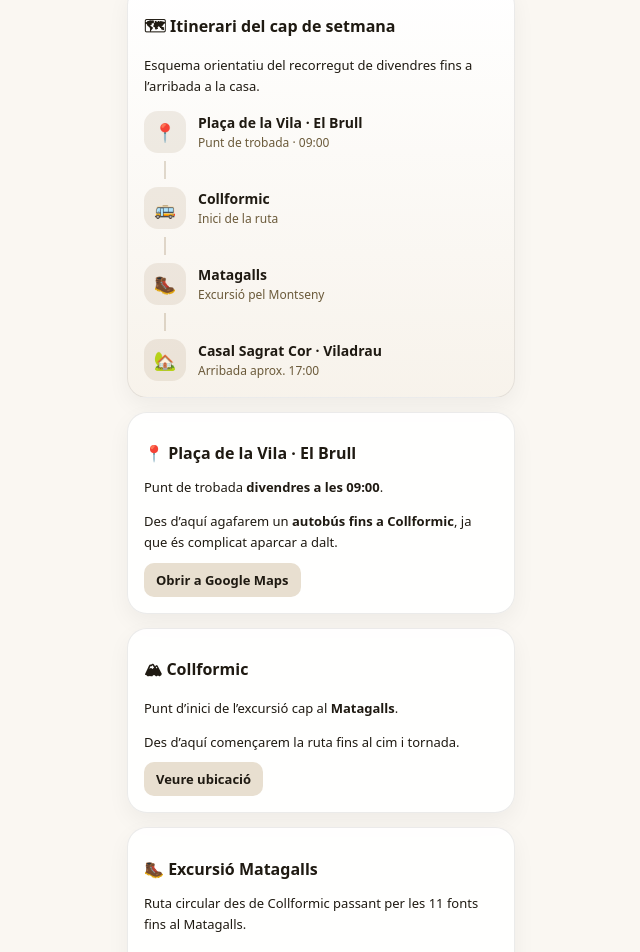
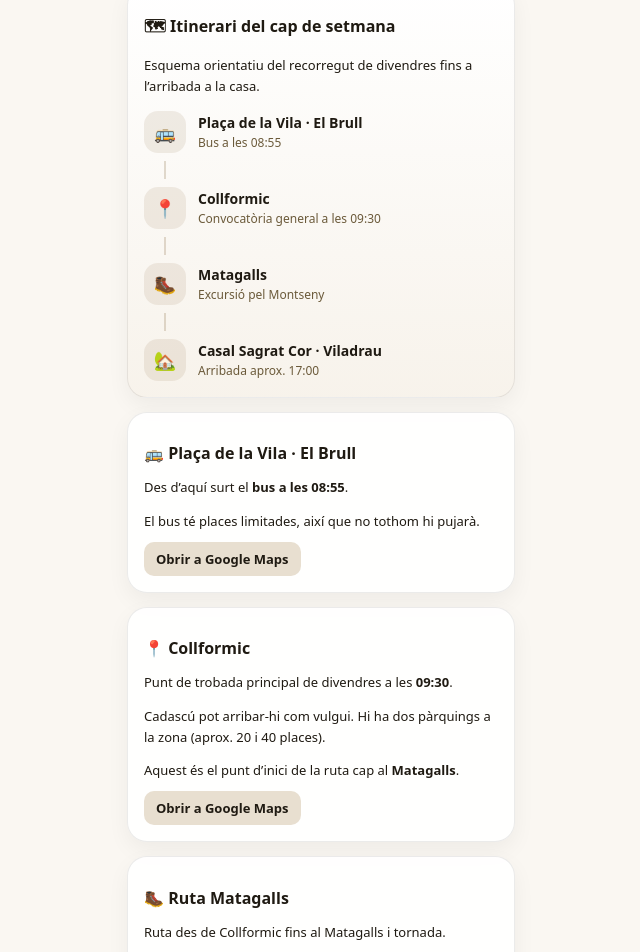
Before and after one commit to xaviroca14/boda-app, a Next.js app: page /llocs in a window 1280 px wide. Shown: the part 96-1048 px from the top of the page, without its empty margins (319-959 px from the left). Built offline with nearby package versions, Linux system fonts and the light colour scheme.

Commit message:
actualitzar programa i llocs collformic

```diff
--- a/src/app/llocs/page.tsx
+++ b/src/app/llocs/page.tsx
@@ -8,25 +8,26 @@ export default function Llocs() {
         <section style={mapCard}>
           <h2 style={h2}>🗺 Itinerari del cap de setmana</h2>
           <p style={text}>
-            Esquema orientatiu del recorregut de divendres fins a l’arribada a la casa.
+            Esquema orientatiu del recorregut de divendres fins a l’arribada a
+            la casa.
           </p>
 
           <div style={routeWrap}>
             <div style={node}>
-              <div style={dot}>📍</div>
+              <div style={dot}>🚌</div>
               <div>
                 <div style={nodeTitle}>Plaça de la Vila · El Brull</div>
-                <div style={nodeText}>Punt de trobada · 09:00</div>
+                <div style={nodeText}>Bus a les 08:55</div>
               </div>
             </div>
 
             <div style={line} />
 
             <div style={node}>
-              <div style={dot}>🚌</div>
+              <div style={dot}>📍</div>
               <div>
                 <div style={nodeTitle}>Collformic</div>
-                <div style={nodeText}>Inici de la ruta</div>
+                <div style={nodeText}>Convocatòria general a les 09:30</div>
               </div>
             </div>
 
@@ -52,22 +53,22 @@ export default function Llocs() {
           </div>
         </section>
 
-        {/* PUNT DE TROBADA */}
+        {/* PLAÇA DEL BRULL */}
         <section style={card}>
-          <h2 style={h2}>📍 Plaça de la Vila · El Brull</h2>
+          <h2 style={h2}>🚌 Plaça de la Vila · El Brull</h2>
 
           <p style={text}>
-            Punt de trobada <strong>divendres a les 09:00</strong>.
+            Des d’aquí surt el <strong>bus a les 08:55</strong>.
           </p>
 
           <p style={text}>
-            Des d’aquí agafarem un <strong>autobús fins a Collformic</strong>,
-            ja que és complicat aparcar a dalt.
+            El bus té places limitades, així que no tothom hi pujarà.
           </p>
 
           <a
             href="https://maps.google.com/?q=El+Brull+plaça+de+la+vila"
             target="_blank"
+            rel="noreferrer"
             style={button}
           >
             Obrir a Google Maps
@@ -76,40 +77,47 @@ export default function Llocs() {
 
         {/* COLLFORMIC */}
         <section style={card}>
-          <h2 style={h2}>🏔 Collformic</h2>
+          <h2 style={h2}>📍 Collformic</h2>
 
           <p style={text}>
-            Punt d’inici de l’excursió cap al <strong>Matagalls</strong>.
+            Punt de trobada principal de divendres a les <strong>09:30</strong>.
           </p>
 
           <p style={text}>
-            Des d’aquí començarem la ruta fins al cim i tornada.
+            Cadascú pot arribar-hi com vulgui. Hi ha dos pàrquings a la zona
+            (aprox. 20 i 40 places).
+          </p>
+
+          <p style={text}>
+            Aquest és el punt d’inici de la ruta cap al <strong>Matagalls</strong>.
           </p>
 
           <a
             href="https://maps.google.com/?q=Collformic"
             target="_blank"
+            rel="noreferrer"
             style={button}
           >
-            Veure ubicació
+            Obrir a Google Maps
           </a>
         </section>
 
-        {/* RUTA */}
+        {/* RUTA WIKILOC */}
         <section style={card}>
-          <h2 style={h2}>🥾 Excursió Matagalls</h2>
+          <h2 style={h2}>🥾 Ruta Matagalls</h2>
 
           <p style={text}>
-            Ruta circular des de Collformic passant per les 11 fonts fins al Matagalls.
+            Ruta des de Collformic fins al Matagalls i tornada.
           </p>
 
           <p style={text}>
-            Caminada pel Montseny per començar el cap de setmana plegats.
+            Si vols veure el recorregut complet, aquí tens l’enllaç a Wikiloc:
           </p>
 
           <a
             href="https://es.wikiloc.com/rutas-senderismo/collformic-matagalls-per-les-11-fonts-132279035?h=xmen7rv9km&wa=sd&utm_campaign=badge&utm_source=unknown&utm_medium=unknown"
             target="_blank"
+            rel="noreferrer"
             style={button}
           >
             Veure la ruta a Wikiloc
@@ -125,8 +133,8 @@ export default function Llocs() {
           </p>
 
           <p style={text}>
-            Arribarem aproximadament a les <strong>17:00</strong> després de l’excursió
-            per preparar el dia següent.
+            Arribarem aproximadament a les <strong>17:00</strong> després de
+            l’excursió.
           </p>
 
           <p style={note}>
@@ -137,6 +145,7 @@ export default function Llocs() {
           <a
             href="https://maps.google.com/?q=Casal+Sagrat+Cor+Viladrau"
             target="_blank"
+            rel="noreferrer"
             style={button}
           >
             Obrir a Google Maps
```
Also changed, not shown: src/app/programa/page.tsx (+20 -18 lines).
